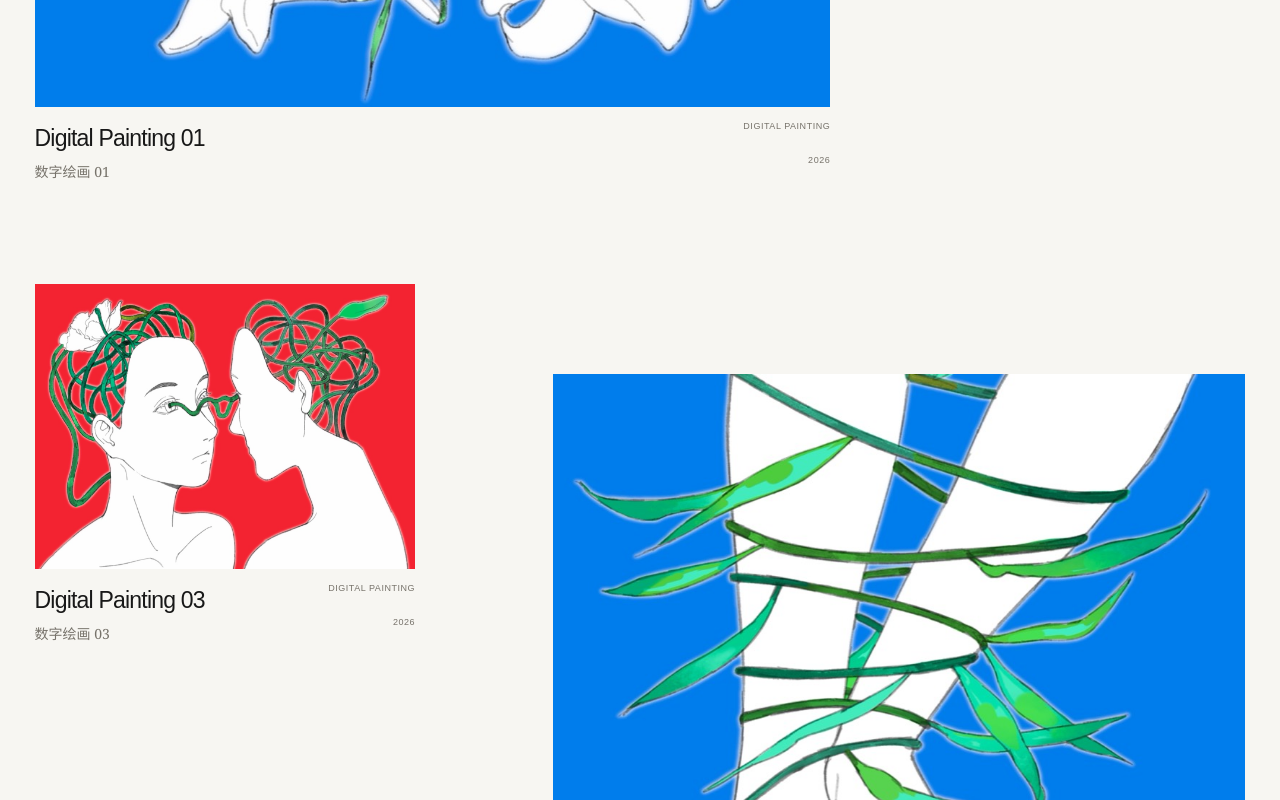
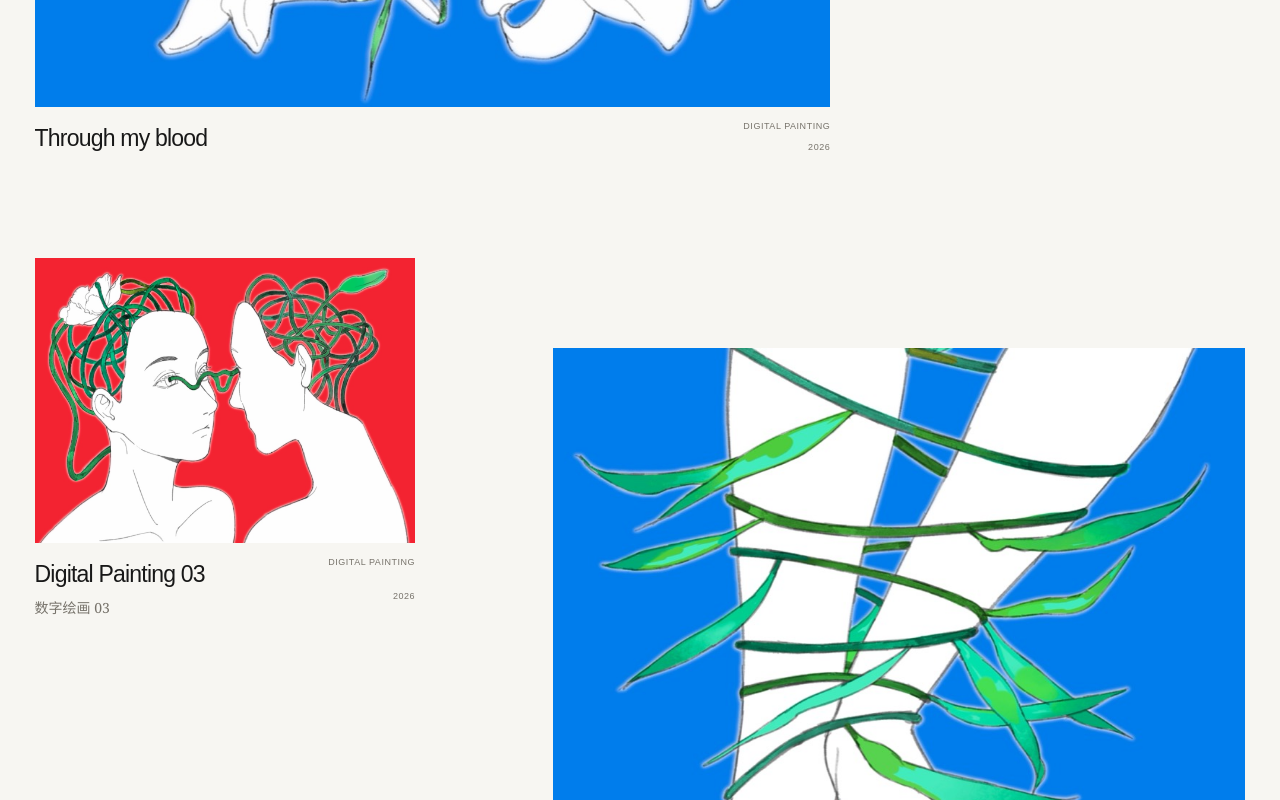
Before and after one commit to YoaUukiart/YoaUukiart.github.io, a Next.js app: page / in a window 1280 px wide. Shown: the part 1460-2260 px from the top of the page. Built offline with nearby package versions, Linux system fonts and the light colour scheme.

Commit message:
Rename first work to Through my blood (#5)
Co-authored-by: YouUuki-playground <308586883+YouUuki-playground@users.noreply.github.com>

```diff
--- a/app/page.tsx
+++ b/app/page.tsx
@@ -58,7 +58,7 @@ function GalleryItem({
       <figcaption>
         <div>
           <h2>{work.title}</h2>
-          <p>{work.titleZh}</p>
+          {work.titleZh ? <p>{work.titleZh}</p> : null}
         </div>
         <div className="gallery-item__details">
           <span>{work.medium}</span>
@@ -133,7 +133,7 @@ export default function Home() {
               <span>{(index + 1).toString().padStart(2, "0")}</span>
               <h3>
                 {work.title}
-                <small>{work.titleZh}</small>
+                {work.titleZh ? <small>{work.titleZh}</small> : null}
               </h3>
               <span>{work.medium}</span>
               <span>{work.year}</span>
--- a/content/portfolio.ts
+++ b/content/portfolio.ts
@@ -30,7 +30,7 @@ export const portfolio = {
 export type PortfolioWork = {
   slug: string;
   title: string;
-  titleZh: string;
+  titleZh?: string;
   year: string;
   medium: string;
   alt: string;
@@ -46,8 +46,7 @@ export type PortfolioWork = {
 export const works: PortfolioWork[] = [
   {
     slug: "digital-painting-01",
-    title: "Digital Painting 01",
-    titleZh: "数字绘画 01",
+    title: "Through my blood",
     year: "2026",
     medium: "DIGITAL PAINTING",
     alt: "蓝色背景中，双手、白色百合与绿色枝叶交织",
```
